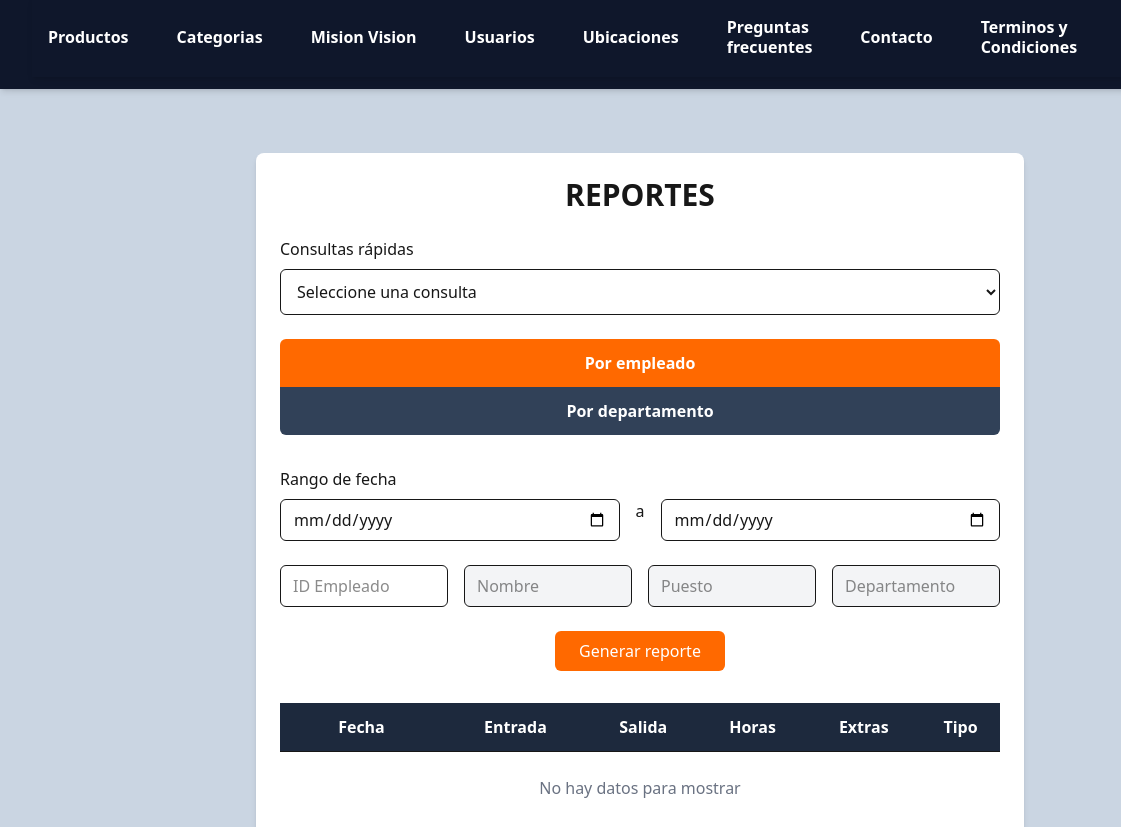
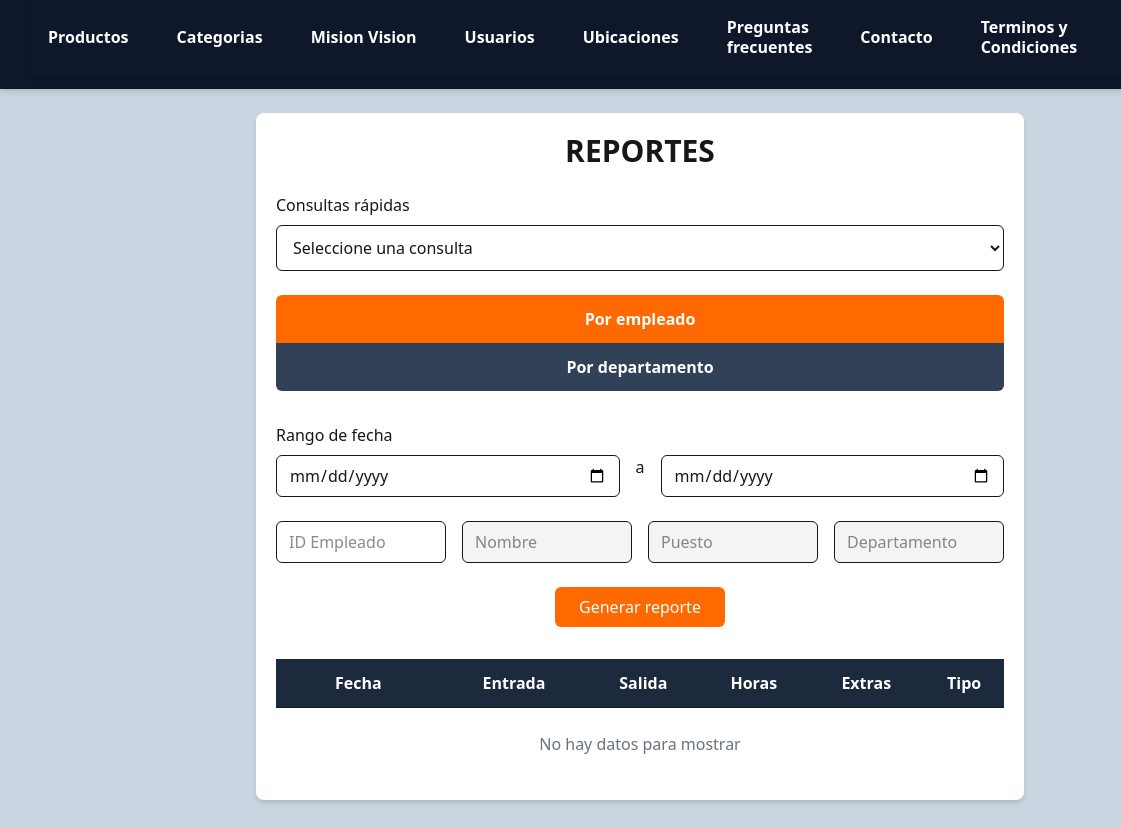
Before and after one commit to isai-PC/Pantilla_Sistema_Web_ACEROSALONSO, a website with bundled scripts: page src/pages/VistaPrivada/consultas/consultasE.html in a window 1280 px wide. Shown: the part 87-914 px from the top of the page, 0-1121 px from the left. Built offline with nearby package versions, Linux system fonts and the light colour scheme.

Commit message:
Arreglo de la etiqueta de clase main, ya que no cumplia con los estadanres de la plantilla

```diff
--- a/src/pages/VistaPrivada/consultas/consultasE.html
+++ b/src/pages/VistaPrivada/consultas/consultasE.html
@@ -157,7 +157,7 @@
 
 <br>
 <!--********************************************************************************-->
-    <main class="bg-white rounded-lg shadow-md p-6 w-[90%] md:w-[60%] max-w-6xl mx-auto mt-10">
+    <main class="bg-white rounded-lg shadow-md p-5 hover:shadow-xl transition w-[85%] md:w-[60%] max-w-6xl mx-auto">
 
     <h1 class="text-2xl md:text-3xl font-bold mb-6 text-center">REPORTES</h1>
 
```
Also changed, not shown: src/pages/VistaPrivada/consultas/consultasD.html (+1 -1 lines).
